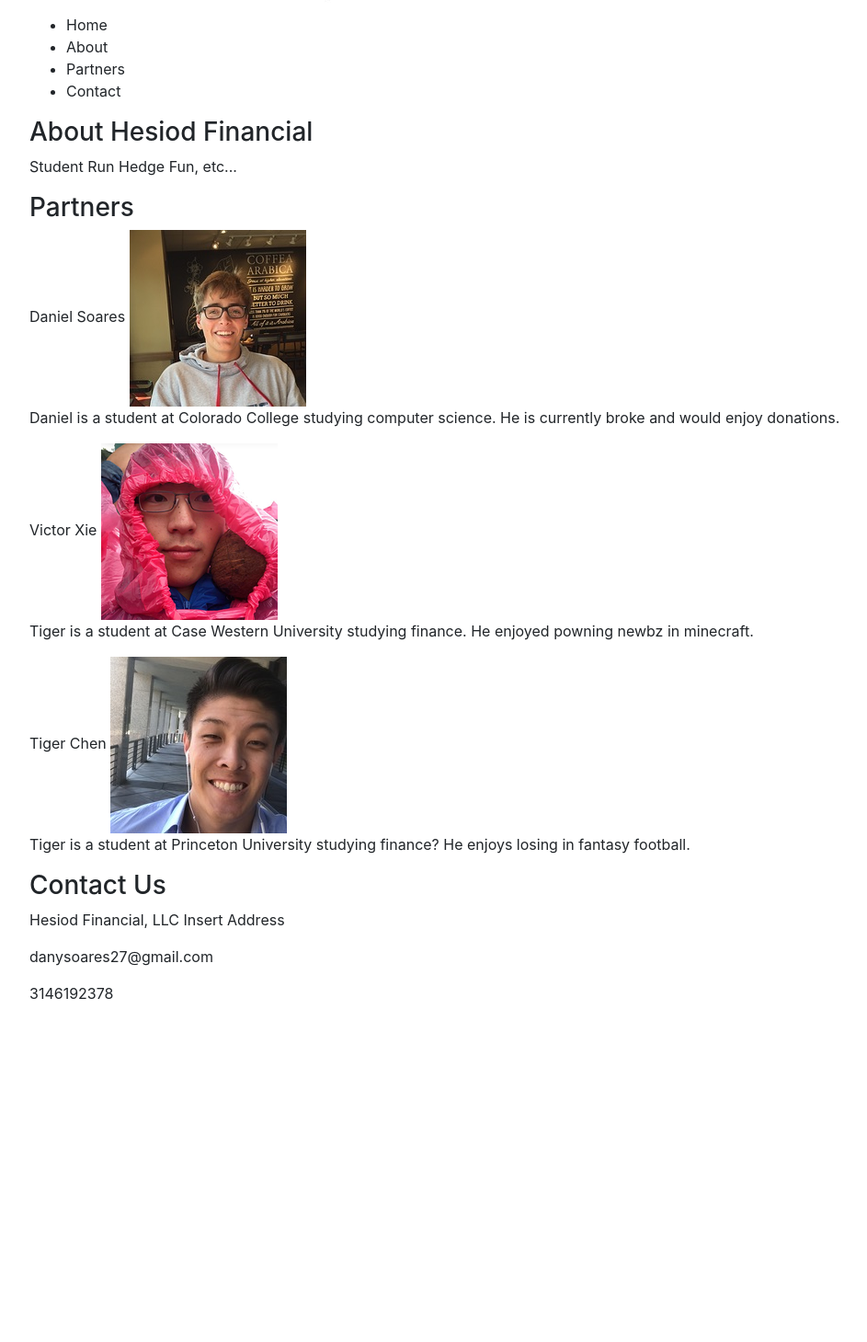
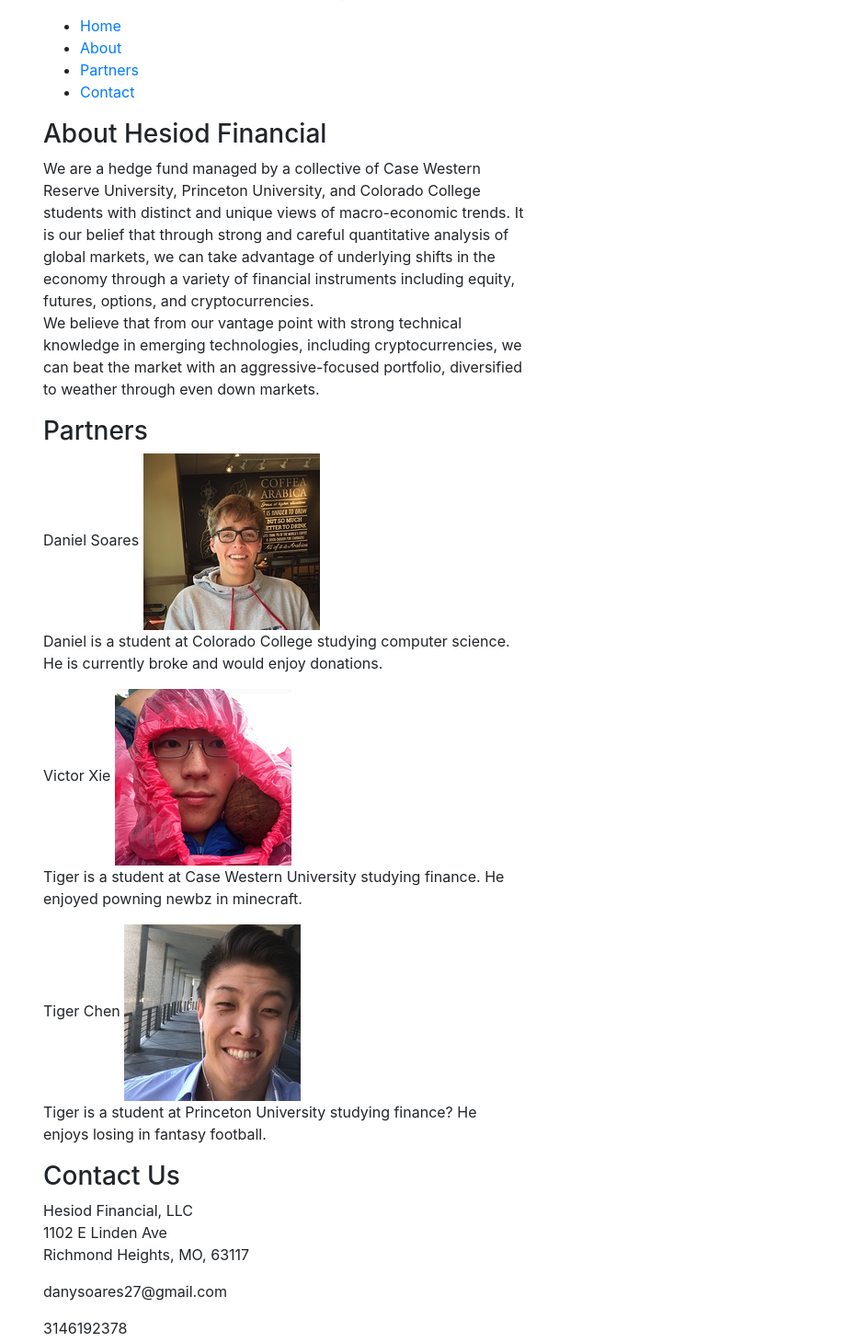
Before and after one commit to Hesiod-Labs/Hesiod-Website, a website: page public/index.html in a window 1280 px wide. Shown: the part 277-1736 px from the top of the page at 92% size, without its empty margins (53-996 px from the left). Before the commit the page ends 1385 px from the top, so only its background shows below. Drawn offline with nearby package versions, Linux system fonts and the light colour scheme; some packages are replaced by stand-ins of ours; files whose address does not match are found by name.

Commit message:
added info

```diff
--- a/public/index.html
+++ b/public/index.html
@@ -19,29 +19,44 @@
 
     <script src="/__/firebase/init.js"></script>
     <link rel="stylesheet" href="https://stackpath.bootstrapcdn.com/bootstrap/4.1.3/css/bootstrap.min.css" integrity="sha384-MCw98/SFnGE8fJT3GXwEOngsV7Zt27NXFoaoApmYm81iuXoPkFOJwJ8ERdknLPMO" crossorigin="anonymous">
-    <header>
+    <header id="home">
       <div class="container">
-        <div>
+        <div class="col-sm-3 col-md-3 col-lg-3">
           <a>
             <img src="logo3.jpg">
           </a>
         </div>
-        <div>
+        <div class="col-sm-5 col-md-5 col-lg-5"></div>
+        <div class="col-sm-4 col-md-4 col-lg-4">
           <ul>
-            <li>Home</li>
-            <li>About</li>
-            <li>Partners</li>
-            <li>Contact</li>
+            <li>
+              <a href="#home">Home</a>
+            </li>
+            <li>
+              <a href="#about">About</a>
+            </li>
+            <li>
+              <a href="#partners">Partners</a>
+            </li>
+            <li>
+              <a href="#contact">Contact</a>
+            </li>
           </ul>
         </div>
       </div>
     </header>
     <div class="container">
-      <div>
+      <section id="about">
+        <div class="col-sm-3 col-md-3 col-lg-3"></div>
+        <div class="col-sm-6 col-md-6 col-lg-6">
           <h3>About Hesiod Financial</h3>
-        <p>Student Run Hedge Fun, etc...</p>
+          <p>We are a hedge fund managed by a collective of Case Western Reserve University, Princeton University, and Colorado College students with distinct and unique views of macro-economic trends. It is our belief that through strong and careful quantitative analysis of global markets, we can take advantage of underlying shifts in the economy through a variety of financial instruments including equity, futures, options, and cryptocurrencies.<br>
+            We believe that from our vantage point with strong technical knowledge in emerging technologies, including cryptocurrencies, we can beat the market with an aggressive-focused portfolio, diversified to weather through even down markets.</p>
         </div>
-      <div>
+      </section>
+      <section id="partners">
+        <div class="col-sm-3 col-md-3 col-lg-3"></div>
+        <div class="col-sm-6 col-md-6 col-lg-6">
           <h3>Partners</h3>
           <div>
             <div>
@@ -61,13 +76,18 @@
             </div>
           </div>
         </div>
-      <div>
+      </section>
+      <section id="about">
+        <div class="col-3 col-md-3 col-lg-3"></div>
+        <div class="col-6 col-md-6 col-lg-6">
           <h3>Contact Us</h3>
-        <p>Hesiod Financial, LLC
-           Insert Address</p>
+          <p>Hesiod Financial, LLC<br>
+             1102 E Linden Ave<br>
+             Richmond Heights, MO, 63117</p>
           <p>danysoares27@gmail.com</p>
           <p>3146192378</p>
         </div>
+      </section>
     </div>
 
   </body>
```
Also changed, not shown: 1 other file. Lines whose indentation alone changed are shown as unchanged.
